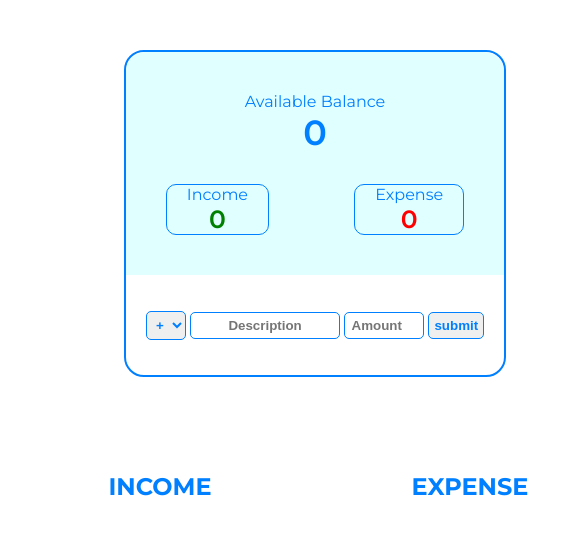
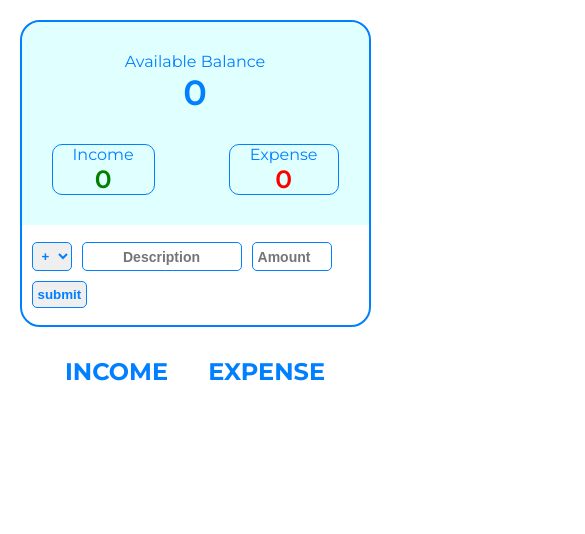
Before and after one commit to kumarmanglam/BudgetTracker, a plain HTML site: page index.html in a window 390 px wide. Shown: the top 534 px of the page, 585 px wide, since content can reach past the window. Drawn offline with Linux system fonts and the light colour scheme.

Commit message:
updated ui for mobile friendliness

```diff
--- a/index.html
+++ b/index.html
@@ -34,12 +34,13 @@
           <option value="income" value="income">+</option>
           <option value="expense" value="expense">-</option>
         </select>
-        <input type="text" name="desc" placeholder="Description" id="desc" >
+        <input type="text" name="desc" placeholder="Description" id="desc">
         <input type="number" name="amount" placeholder="Amount" id="amount">
-        <input type="submit" value="submit"  id="submit">
+        <input type="submit" value="submit" id="submit">
       </form>
     </div>
   </main>
+  <div class="section-container">
     <section class="container" id="inc-container">
       <div class="cont-header" id="inc-cont-header">
         <h2>income</h2>
@@ -57,7 +58,7 @@
 
       </div>
     </section>
-
+  </div>
   <script src="./app.js"></script>
 </body>
 
--- a/style.css
+++ b/style.css
@@ -7,19 +7,18 @@
 body{
   font-family: 'Montserrat', sans-serif;
   min-height: 100vh;
-  display: grid;
-  grid-template-columns: repeat(4, 1fr);
-  grid-template-rows: repeat(2, 1fr);
+  display: flex;
+  flex-direction: column;
+  align-items: center;
   padding-top: 50px;
   gap:10px;
-  justify-items: center;
-  align-items: start;
   color: #007FFF;
 }
 .main-container{
   border: 2px solid #007FFF;
   border-radius: 20px;
-  grid-area: 1 / 2 / 2 / 4;
+  width: 70vw;
+  max-width: 550px;
 }
 .main-stat{
   display: flex;
@@ -61,6 +60,11 @@ body{
 .main-form{
   padding-inline: 20px;
 }
+.form{
+  display: flex;
+  gap: 10px;
+  flex-wrap: wrap;
+}
 .form>*{
   border-radius: 5px;
   font-weight: 600;
@@ -83,11 +87,9 @@ body{
 
 /*Containers*/
 #inc-container{
-  grid-area: 2 / 2 / 3 / 3;
   padding: 20px;
 }
 #exp-container{
-  grid-area: 2 / 3 / 3 / 4;
   padding: 20px;
 }
 .container{
@@ -105,12 +107,12 @@ body{
 }
 .record{
   border: 1px solid #007FFF;
-  min-width: 300px;
   margin-bottom: 5px;
   padding: 5px;
   border-radius: 5px;
   display: flex;
-  gap: 5px;
+  flex-wrap: wrap;
+  gap: 10px;
 }
 .record-desc{
   flex-grow: 1;
@@ -138,3 +140,42 @@ body{
 {
   color: red;
 }
+
+@media (max-width: 650px) {
+  body{
+    font-size: 16px;
+    padding-top: 20px;
+  }
+  .main-container{
+    width: 90vw;
+  }
+  .main-stat{
+    padding: 30px 10px;
+  }
+  .stat-bottom{
+    padding-inline: 20px;
+    gap: 10px
+  }
+  .main-form{
+    padding-inline: 10px;
+  }
+  #desc{
+    width: 160px;
+    font-size: 14px;
+  }
+  #amount{
+    width: 80px;
+    font-size: 14px;
+  }
+  .container{
+    width: 90%;
+  }
+  .record-edit,
+  .record-delete{
+    font-size: 12px;
+  }
+}
+
+.section-container{
+  display: flex;
+}
```
Lines whose indentation alone changed are shown as unchanged.
